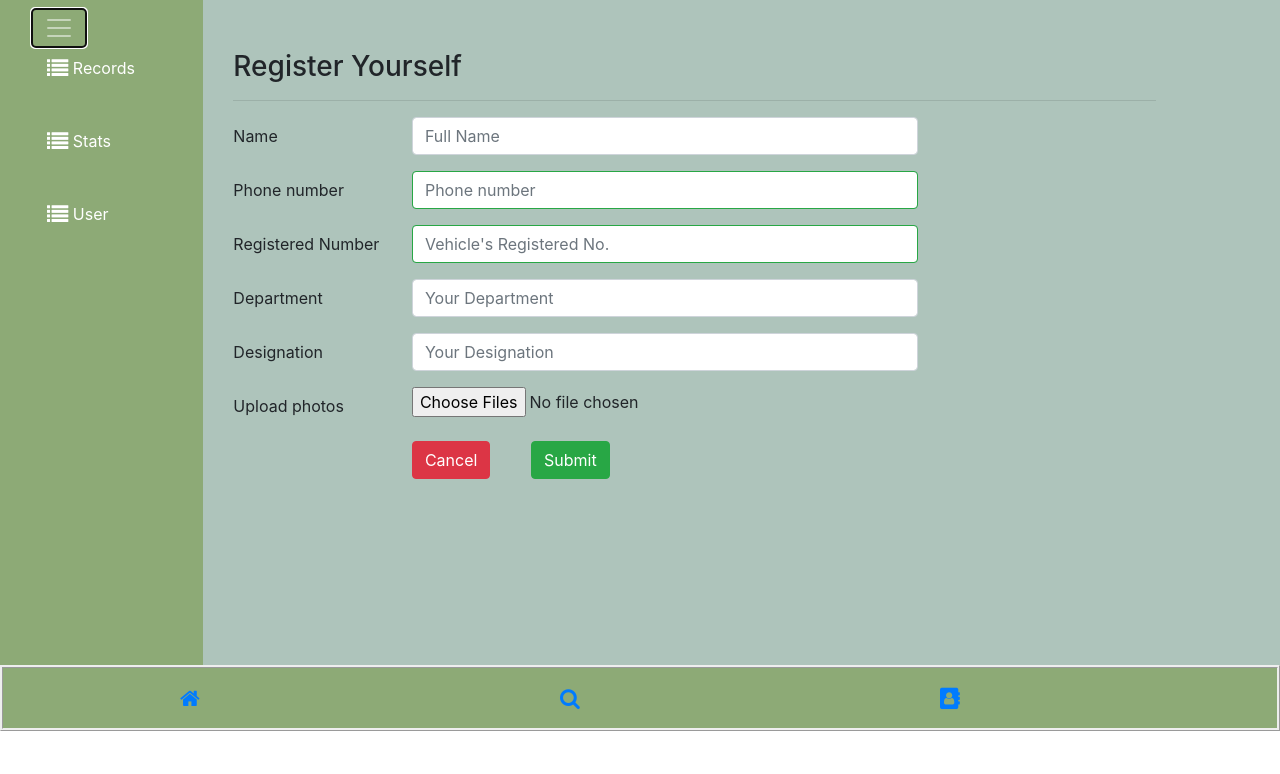
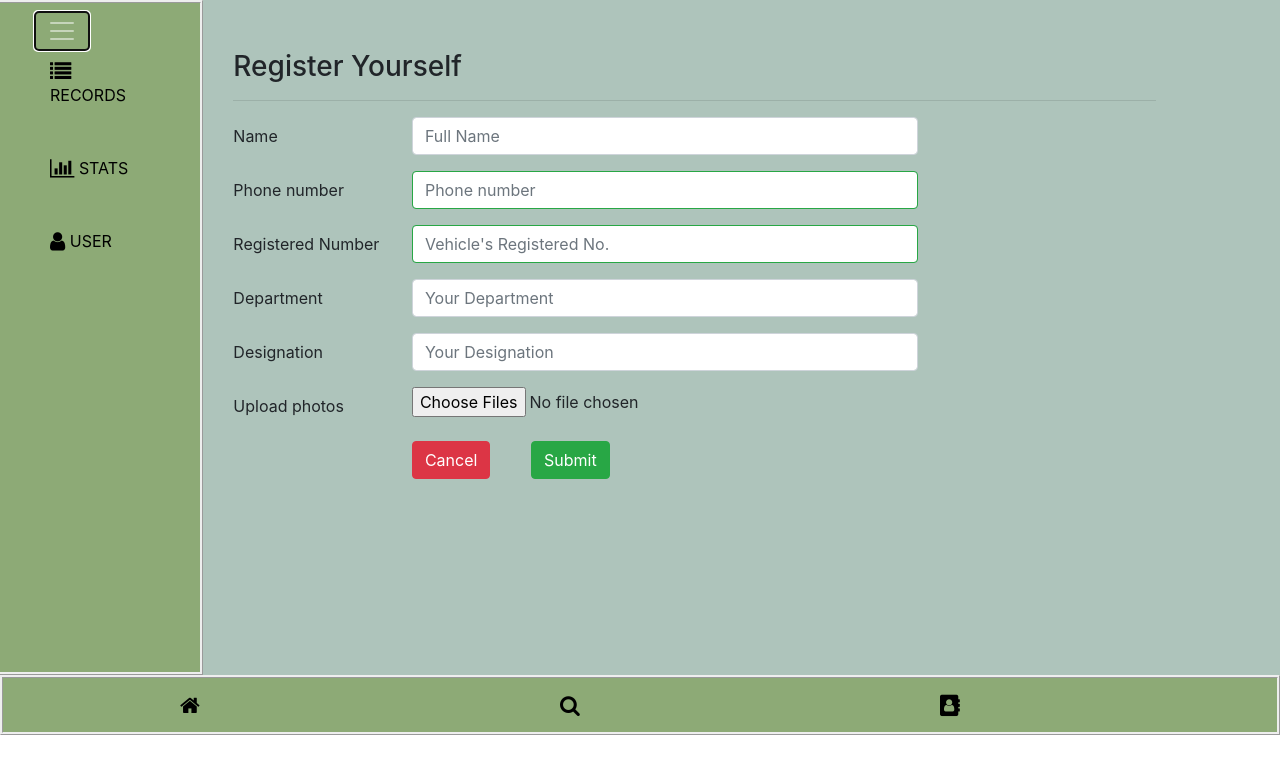
Before and after one commit to shristhipahwa/vehicle_monitoring_system, a React (Create React App) app in the folder vms_client/: page /register in a window 1280 px wide. Both pictures are taken after a click on the button 59 px from the left and 28 px from the top of the page. Shown: the top 774 px of the page. Built offline with nearby package versions, Linux system fonts and the light colour scheme.

Commit message:
Changed CSS prop.

```diff
--- a/vms_client/src/App.css
+++ b/vms_client/src/App.css
@@ -2,35 +2,56 @@
   background-color: #aec4bb;
 }
 
+/* Maindiv */
+.full {
+  height: 675px;
+}
 .row-content {
   margin: 0px auto;
   padding: 50px 0px 50px 0px;
-
   min-height: 400px;
 }
 
+/* sidebar */
 .sidebar {
+  background-color: #8daa76;
+  border-style: ridge;
+}
+
+.navbar-dark {
   background-color: #8daa76;
 }
 
-.nav-link {
-  color: white;
+.nav-link,
+.Link {
+  color: black;
 }
 .nav-link:hover {
-  color: black;
+  color: white;
+  cursor: pointer;
 }
+
+/* footer */
 .footer {
   background-color: #8daa76;
   margin: 0px auto;
-  padding: 18px 0px 18px 0px;
+  padding: 15px 0px 15px 0px;
   border-style: ridge;
 }
-.row-content1 {
-  height: 90%;
+
+.footer i {
+  color: black;
 }
+.footer i:hover {
+  color: white;
+  cursor: pointer;
+}
+
+/* Card */
 .card-button {
   padding: 20px;
 }
-.full {
-  height: 665px;
+
+.Card {
+  border: ridge black 1px;
 }
--- a/vms_client/src/App.js
+++ b/vms_client/src/App.js
@@ -1,19 +1,11 @@
 import React, { Component } from "react";
-import UserDetails from "./components/UserdetailsComponent";
+
 import "./App.css";
-import Registeration from "./components/RegisterationComponent";
-import { USERS } from "./shared/users";
+
 import Main from "./components/MainComponent";
 import { BrowserRouter } from "react-router-dom";
 
 class App extends Component {
-  constructor(props) {
-    super(props);
-    this.state = {
-      users: USERS,
-    };
-  }
-
   render() {
     return (
       <BrowserRouter>
--- a/vms_client/src/components/FooterComponent.js
+++ b/vms_client/src/components/FooterComponent.js
@@ -6,7 +6,7 @@ function Footer(props) {
     <div className="footer">
       <div className="container">
         <div className="row justify-content-center">
-          <div className="col-3 offset-1 col-sm-3">
+          <div className="col-3 offset-1 col-sm-3 ">
             <Link to="/user">
               <i className="fa fa-home fa-lg" />
             </Link>
--- a/vms_client/src/components/SidebarComponent.js
+++ b/vms_client/src/components/SidebarComponent.js
@@ -27,19 +27,19 @@ export default class Mycomponent extends React.Component {
               <Nav vertical>
                 <NavItem>
                   <NavLink className="nav-link" to="/register">
-                    <span className="fa fa-list fa-lg"></span> Records
+                    <span className="fa fa-list fa-lg"></span> RECORDS
                   </NavLink>
                 </NavItem>
                 <hr />
                 <NavItem>
                   <NavLink className="nav-link" to="#">
-                    <span className="fa fa-list fa-lg"></span> Stats
+                    <span className="fa fa-bar-chart fa-lg"></span> STATS
                   </NavLink>
                 </NavItem>
                 <hr />
                 <NavItem>
                   <NavLink className="nav-link" to="/user">
-                    <span className="fa fa-list fa-lg"></span> User
+                    <span className="fa fa-user fa-lg"></span> USER
                   </NavLink>
                 </NavItem>
               </Nav>
--- a/vms_client/src/components/UserdetailsComponent.js
+++ b/vms_client/src/components/UserdetailsComponent.js
@@ -1,17 +1,6 @@
 import React, { Component } from "react";
 
-import {
-  Card,
-  CardImg,
-  CardImgOverlay,
-  CardText,
-  CardBody,
-  CardTitle,
-  BreadcrumbItem,
-  Breadcrumb,
-  Col,
-  Button,
-} from "reactstrap";
+import { Card, CardText, CardBody, CardTitle, Col, Button } from "reactstrap";
 class UserDetails extends Component {
   renderUser(user) {
     if (!user) {
@@ -26,6 +15,7 @@ class UserDetails extends Component {
       return (
         <Card>
           <CardBody>
+            <CardTitle>USER INFORMATION</CardTitle>
             <CardText>
               <img src={user.photo[0]} alt={user.fullname}></img>
             </CardText>
@@ -56,7 +46,7 @@ class UserDetails extends Component {
       <div className="container">
         <div className="row">
           <div className="col-md-5 offset-6">
-            <h3>User Information</h3>
+            <h3>USER</h3>
             {this.renderUser(this.props.user)}
           </div>
         </div>
```
